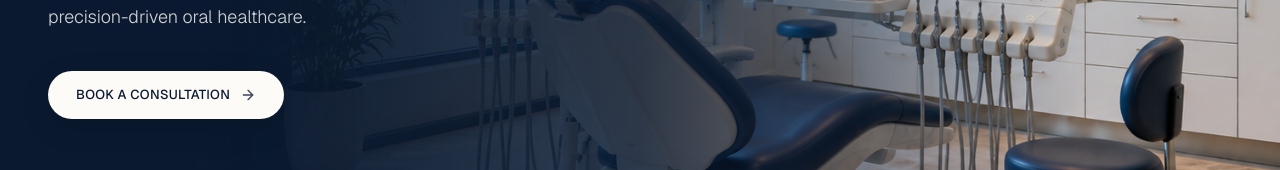
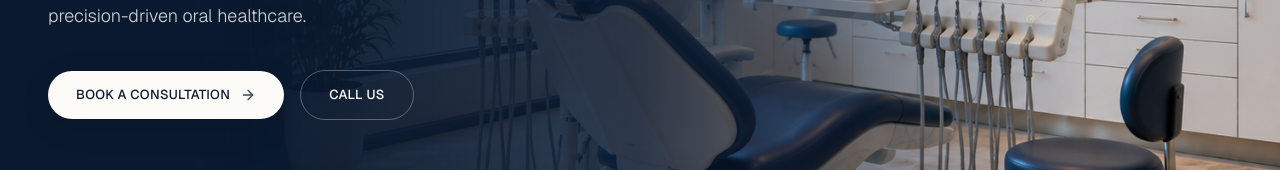
Before and after one commit to JAGADIESH009/Sri-Dental-Clinic, a Next.js app: page / in a window 1280 px wide. Shown: the part 495-665 px from the top of the page. Built offline with nearby package versions, Linux system fonts and the light colour scheme; no server answers.

Commit message:
feat: add Call Us secondary CTA to desktop hero

```diff
--- a/src/app/(public)/page.tsx
+++ b/src/app/(public)/page.tsx
@@ -75,6 +75,15 @@ export default function Home() {
                 <span className="relative z-10 flex items-center font-medium text-[13px] tracking-wide">
                   BOOK A CONSULTATION
                   <ArrowRight className="ml-2.5 w-4 h-4 transition-transform group-hover:translate-x-1 opacity-80" />
+                </span>
+              </a>
+
+              <a
+                href="tel:+919866496237"
+                className="group relative hidden lg:inline-flex items-center justify-center bg-transparent border border-white/30 text-white px-7 py-3.5 rounded-full overflow-hidden transition-all hover:bg-white/10 hover:border-white w-auto"
+              >
+                <span className="relative z-10 flex items-center font-medium text-[13px] tracking-wide">
+                  CALL US
                 </span>
               </a>
             </motion.div>
```
